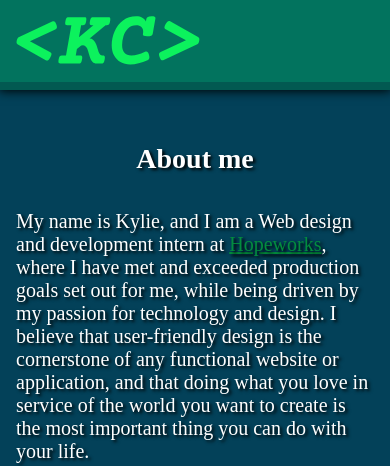
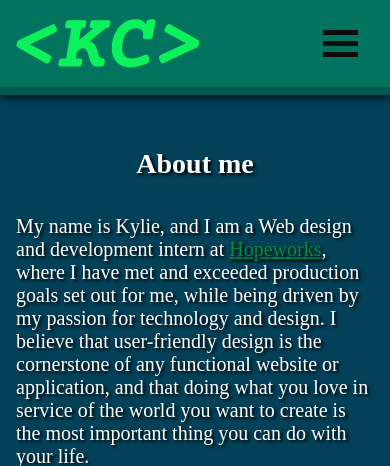
Before and after one commit to kylieCrooker/Portfolio, a PHP site: page /about.php in a window 390 px wide. Shown: the top 466 px of the page. Run offline with PHP 8.4, Linux system fonts and the light colour scheme; style sheets or scripts are compiled from the project's sources; some libraries are stand-ins or nearby versions; some web fonts are replaced.

Commit message:
Update header.css
Implemented styling rules for mobile menu

```diff
--- a/css/header.css
+++ b/css/header.css
@@ -58,6 +58,62 @@ nav a:hover {
   transform: scale(1.1);
 }
 
+/*Styling rules for mobile dropdown menu start*/
+.bar {
+  width: 35px;
+  height: 5px;
+  background-color: #0D0D0D;
+  margin: 6px 0;
+  transition: 0.4s;
+}
+
+a.mobile {
+  display: block;
+  transition: 0.2s ease-in;
+  font-size: 32px;
+  color: #0D0D0D;
+  text-decoration: none;
+  font-weight: bold;
+  padding: 0.25em 0.5em;
+  border-radius: 0;
+}
+
+a.mobile-menu {
+  border-radius: 15px;
+}
+
+a.mobile:hover {
+  color: #0CF25D;
+  background-color: #025951;
+  transform: scale(1.1);
+}
+
+a.mobile:hover .bar {
+  background-color: #0CF25D;
+}
+
+a.change .bar1 {
+  transform: translate(0, 11px) rotate(-45deg);
+}
+
+a.change .bar2 {
+  opacity: 0;
+}
+
+a.change .bar3 {
+  transform: translate(0, -11px) rotate(45deg);
+}
+
+nav.dropdown {
+  background: #02735E;
+  display: flex;
+  flex-direction: column;
+  position: absolute;
+  right: 0;
+  top: 95px;
+}
+
+/*Styling rules for mobile dropdown menu end*/
 /* Responsive design rules start */
 .desktop-block {
   display: none;
@@ -65,6 +121,10 @@ nav a:hover {
 
 .desktop-flex {
   display: none;
+}
+
+.mobile {
+  display: block;
 }
 
 @media only screen and (min-width: 1200px) {
--- a/css/header.scss
+++ b/css/header.scss
@@ -65,6 +65,64 @@ nav a:hover {
     transform: scale(1.1);
 }
 
+/*Styling rules for mobile dropdown menu start*/
+
+.bar {
+    width: 35px;
+    height: 5px;
+    background-color: $HeaderText;
+    margin: 6px 0;
+    transition: 0.4s;
+}
+
+a.mobile {
+    display: block;
+    transition: 0.2s ease-in;
+    font-size: 32px;
+    color: $HeaderText;
+    text-decoration: none;
+    font-weight: bold;
+    padding: 0.25em 0.5em;
+    border-radius: 0;
+}
+
+a.mobile-menu {
+    border-radius: 15px;
+}
+
+a.mobile:hover {
+    color: $logoText;
+    background-color: $menuColorDark;
+    transform: scale(1.1);
+}
+
+a.mobile:hover .bar {
+    background-color: $progressBarColor;
+}
+
+a.change .bar1 {
+    transform: translate(0, 11px) rotate(-45deg);
+}
+
+a.change .bar2 {
+    opacity: 0;
+}
+
+a.change .bar3 {
+    transform: translate(0, -11px) rotate(45deg);
+}
+
+nav.dropdown {
+    background: $menuColorLight;
+    display: flex;
+    flex-direction: column;
+    position: absolute;
+    right: 0;
+    top: 95px;
+}
+
+/*Styling rules for mobile dropdown menu end*/
+
 /* Responsive design rules start */
 
 .desktop-block {
@@ -73,6 +131,10 @@ nav a:hover {
 
 .desktop-flex {
     display: none;
+}
+
+.mobile {
+    display: block;
 }
 
 @media only screen and (min-width: 1200px) {
```
Also changed, not shown: 1 other file.
